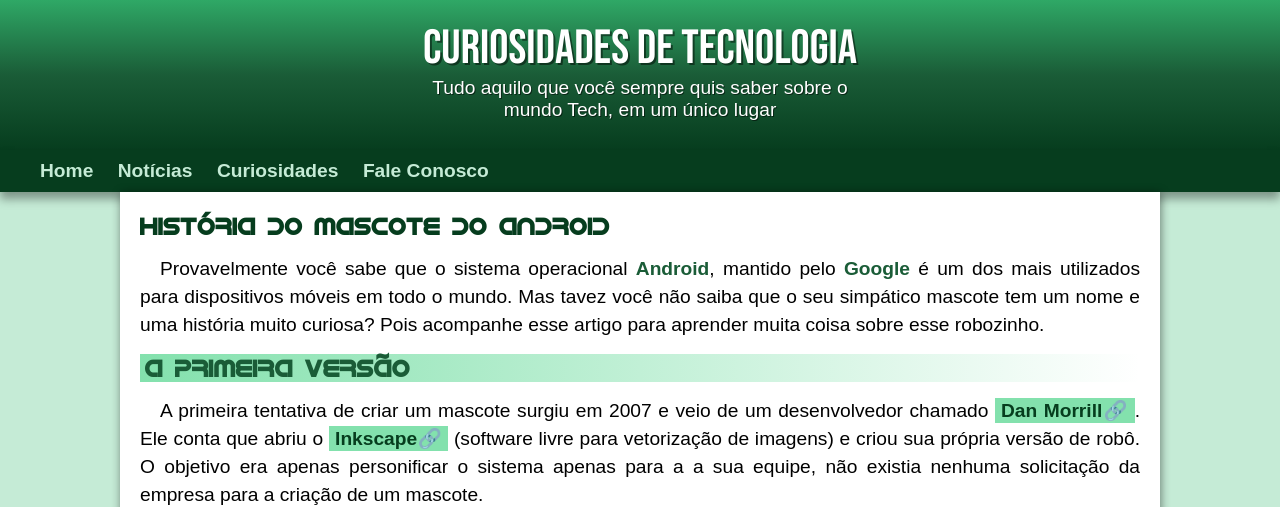
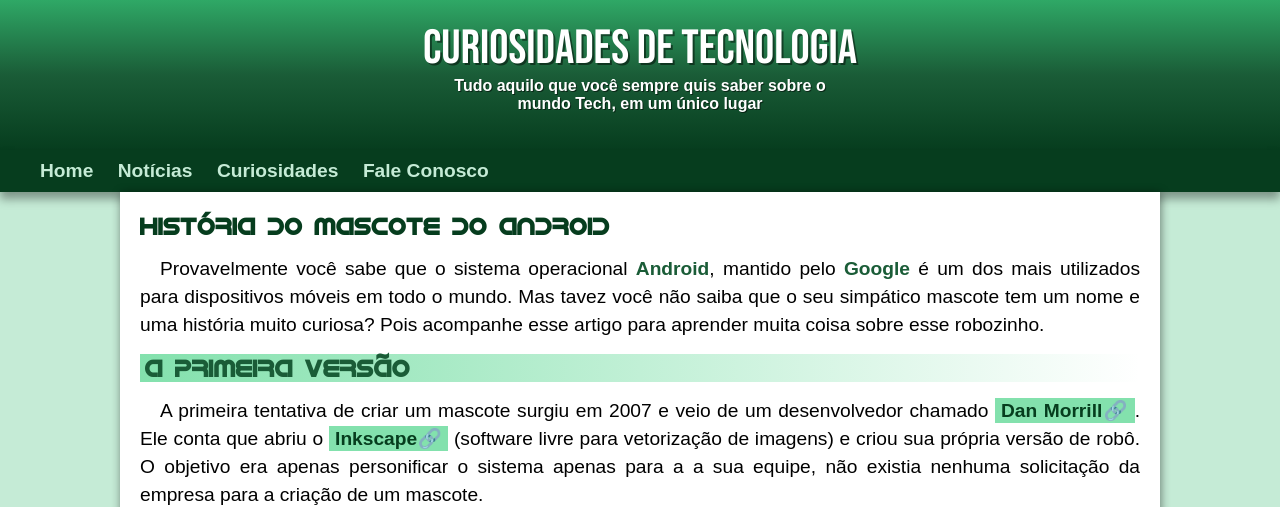
Before and after one commit to RichardRozin/site-android, a plain HTML site: page index.html in a window 1280 px wide. Shown: the top 507 px of the page. Drawn offline with Linux system fonts and the light colour scheme.

Commit message:
mudanca do header

```diff
--- a/estilo/style.css
+++ b/estilo/style.css
@@ -51,8 +51,9 @@ header > h1{
 
 header > p{
     color: white;
-    font-size: 1.2em;
+    font-size: 1em;
     text-shadow: 1px 1px 0px rgba(0, 0, 0, 0.527);
+    font-weight: 900;
 }
 
 nav{
```
